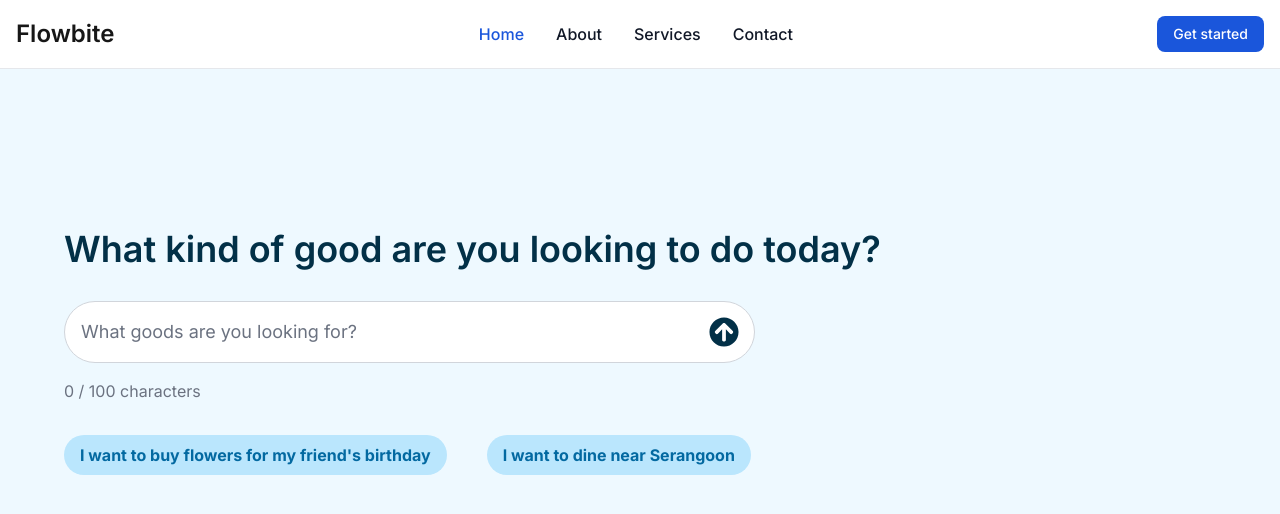
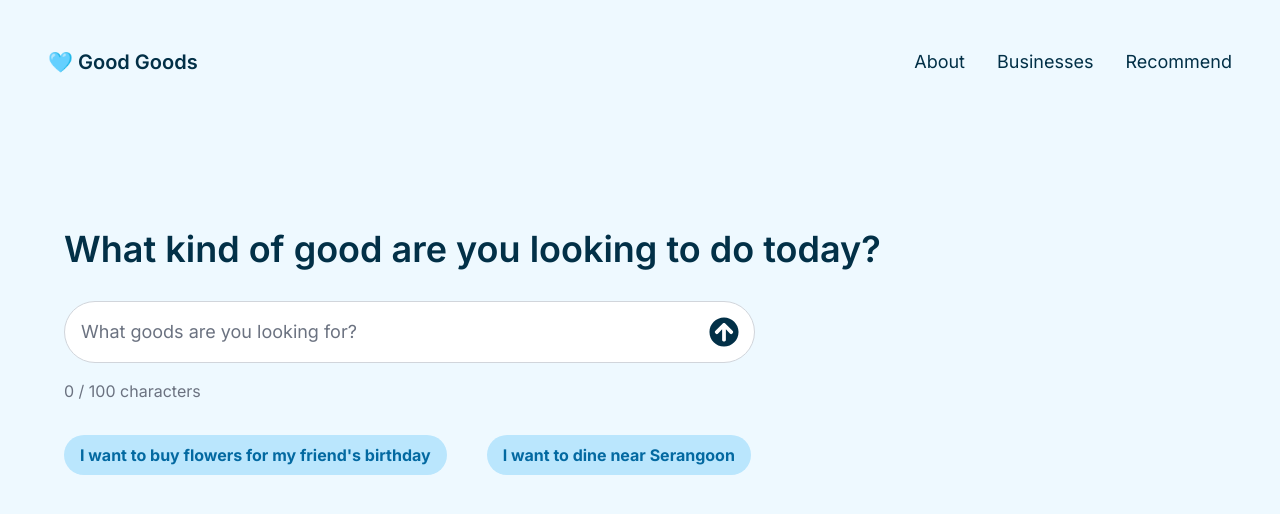
Before and after one commit to eugenetangkj/good-goods, a Next.js app: page / in a window 1280 px wide. Shown: the top 514 px of the page. Built offline with nearby package versions, Linux system fonts and the light colour scheme.

Commit message:
Implement nav bar

```diff
--- a/src/app/(root)/page.tsx
+++ b/src/app/(root)/page.tsx
@@ -1,5 +1,5 @@
 import { AISearchBar } from "@/components/AISearchBar";
-import { Navbar } from "@/components/common/Navbar";
+import Navbar from "@/components/common/Navbar";
 
 export default function Home() {
   return (
--- a/src/components/common/Navbar.tsx
+++ b/src/components/common/Navbar.tsx
@@ -1,40 +1,49 @@
+import RightDrawer from './RightDrawer';
+import { navLinks } from '@/constants';
 
-//Menu navbar
-export function Navbar() {
+//Navbar
+function Navbar() {
     return (
-    <nav className="bg-white dark:bg-gray-900 fixed w-full z-20 top-0 start-0 border-b border-gray-200 dark:border-gray-600">
-      <div className="max-w-screen-xl flex flex-wrap items-center justify-between mx-auto p-4">
-      <a href="https://flowbite.com/" className="flex items-center space-x-3 rtl:space-x-reverse">
-          <span className="self-center text-2xl font-semibold whitespace-nowrap dark:text-white">Flowbite</span>
-      </a>
-      <div className="flex md:order-2 space-x-3 md:space-x-0 rtl:space-x-reverse">
-          <button type="button" className="text-white bg-blue-700 hover:bg-blue-800 focus:ring-4 focus:outline-none focus:ring-blue-300 font-medium rounded-lg text-sm px-4 py-2 text-center dark:bg-blue-600 dark:hover:bg-blue-700 dark:focus:ring-blue-800">Get started</button>
-          <button data-collapse-toggle="navbar-sticky" type="button" className="inline-flex items-center p-2 w-10 h-10 justify-center text-sm text-gray-500 rounded-lg md:hidden hover:bg-gray-100 focus:outline-none focus:ring-2 focus:ring-gray-200 dark:text-gray-400 dark:hover:bg-gray-700 dark:focus:ring-gray-600" aria-controls="navbar-sticky" aria-expanded="false">
-            <span className="sr-only">Open main menu</span>
+        <div>
+            {/* Navigation Bar */}
+            <nav className="fixed w-full top-0 start-0 z-20 bg-good-goods-blue-100 p-8">
+                <div className="flex flex-wrap items-center justify-between mx-auto p-4">
+                    {/* Good Goods Brand */}
+                    <span className="self-center text-xl sm:text-2xl font-semibold whitespace-nowrap text-good-goods-blue-900">🩵 Good Goods</span>
+
+                    {/* CTA and Mobile menu */}
+                    <div className="flex md:hidden md:order-2 space-x-3 md:space-x-0 rtl:space-x-reverse">
+                        {/* Hamburger menu button */}
+                        <button data-drawer-target="menu-drawer" data-drawer-show="menu-drawer" data-drawer-placement="right" aria-controls="menu-drawer" type="button" className="inline-flex items-center p-2 w-10 h-10 justify-center text-sm text-black rounded-lg md:hidden" aria-expanded="false">
                             <svg className="w-5 h-5" aria-hidden="true" xmlns="http://www.w3.org/2000/svg" fill="none" viewBox="0 0 17 14">
                                 <path stroke="currentColor" strokeLinecap="round" strokeLinejoin="round" strokeWidth="2" d="M1 1h15M1 7h15M1 13h15"/>
                             </svg>
                         </button>
                     </div>
+
+
+                    {/* Desktop menu items */}
                     <div className="items-center justify-between hidden w-full md:flex md:w-auto md:order-1" id="navbar-sticky">
-        <ul className="flex flex-col p-4 md:p-0 mt-4 font-medium border border-gray-100 rounded-lg bg-gray-50 md:space-x-8 rtl:space-x-reverse md:flex-row md:mt-0 md:border-0 md:bg-white dark:bg-gray-800 md:dark:bg-gray-900 dark:border-gray-700">
+                        <ul className="flex flex-col p-4 md:p-0 mt-4  border rounded-lg  md:space-x-8 lg:space-x-12 rtl:space-x-reverse md:flex-row md:mt-0 md:border-0">
+                          {/* Iterate through data */}
+                          {
+                              navLinks.map((navLink) => {
+                                  return (
                                     <li>
-            <a href="#" className="block py-2 px-3 text-white bg-blue-700 rounded md:bg-transparent md:text-blue-700 md:p-0 md:dark:text-blue-500" aria-current="page">Home</a>
+                                      <a href={ navLink.route} key={ navLink.name } className="block py-2 px-3 rounded text-lg hover:bg-gray-100 md:hover:bg-transparent text-good-goods-blue-900 md:hover:text-sky-700 md:p-0 duration-200">{ navLink.name }</a>
                                     </li>
-          <li>
-            <a href="#" className="block py-2 px-3 text-gray-900 rounded hover:bg-gray-100 md:hover:bg-transparent md:hover:text-blue-700 md:p-0 md:dark:hover:text-blue-500 dark:text-white dark:hover:bg-gray-700 dark:hover:text-white md:dark:hover:bg-transparent dark:border-gray-700">About</a>
-          </li>
-          <li>
-            <a href="#" className="block py-2 px-3 text-gray-900 rounded hover:bg-gray-100 md:hover:bg-transparent md:hover:text-blue-700 md:p-0 md:dark:hover:text-blue-500 dark:text-white dark:hover:bg-gray-700 dark:hover:text-white md:dark:hover:bg-transparent dark:border-gray-700">Services</a>
-          </li>
-          <li>
-            <a href="#" className="block py-2 px-3 text-gray-900 rounded hover:bg-gray-100 md:hover:bg-transparent md:hover:text-blue-700 md:p-0 md:dark:hover:text-blue-500 dark:text-white dark:hover:bg-gray-700 dark:hover:text-white md:dark:hover:bg-transparent dark:border-gray-700">Contact</a>
-          </li>
+                                  );
+                              })
+                          }
                         </ul>
                     </div>
                 </div>
             </nav>
 
+            {/* Drawer for mobile menu navigation */}
+            <RightDrawer />
+        </div>
+    )
+}
 
-  );
-}
+export default Navbar;
--- /dev/null
+++ b/src/components/common/RightDrawer.tsx
@@ -0,0 +1,37 @@
+import { navLinks } from "@/constants";
+
+//Right Drawer
+function RightDrawer() {
+    return (
+        <div id="menu-drawer" className="fixed space-y-8 top-0 right-0 z-40 flex flex-col justify-center h-screen p-4 overflow-y-auto transition-transform translate-x-full bg-good-goods-blue-100 w-80" tabIndex={-1} aria-labelledby="menu-drawer-label">
+
+            {/* Close icon */}
+            <button type="button" data-drawer-hide="menu-drawer" aria-controls="menu-drawer" className="text-black bg-transparent hover:text-wld-blue-900 rounded-full text-sm w-8 h-8 absolute top-6 end-8 inline-flex items-center justify-center duration-300" >
+                <svg className="w-4 h-4" aria-hidden="true" xmlns="http://www.w3.org/2000/svg" fill="none" viewBox="0 0 14 14">
+                    <path stroke="currentColor" strokeLinecap="round" strokeLinejoin="round" strokeWidth="2" d="m1 1 6 6m0 0 6 6M7 7l6-6M7 7l-6 6"/>
+                </svg>
+                <span className="sr-only">Close menu</span>
+            </button>
+
+
+            {/* Drawer menu items */}
+            <ul className='space-y-6 font-medium mt-8'>
+                {/* Iterate through data */}
+                {
+                    navLinks.map((navLink) => {
+                        return (
+                            <li>
+                                <a href={ navLink.route } key={ navLink.name } className="block rounded-full text-center py-2 px-3 text-lg md:hover:bg-transparent text-good-goods-blue-900 hover:text-sky-700 md:p-0 duration-200">{ navLink.name }</a>
+                            </li>
+                        );
+                    })
+                }
+            </ul>
+        </div>
+
+
+
+    )
+}
+
+export default RightDrawer;
--- /dev/null
+++ b/src/constants/enum.tsx
@@ -0,0 +1,5 @@
+// export enum TabName {
+//     About = "About",
+//     Businesses = "Businesses",
+//     Recommend = "Recommend"
+// }
--- /dev/null
+++ b/src/constants/index.js
@@ -0,0 +1,14 @@
+export const navLinks =[
+    {
+        name: 'About',
+        route: '/about'
+    },
+    {
+        name: 'Businesses',
+        route: '/businesses'
+    },
+    {
+        name: 'Recommend',
+        route: '/recommend'
+    },
+];
```
Lines whose indentation alone changed are shown as unchanged.
